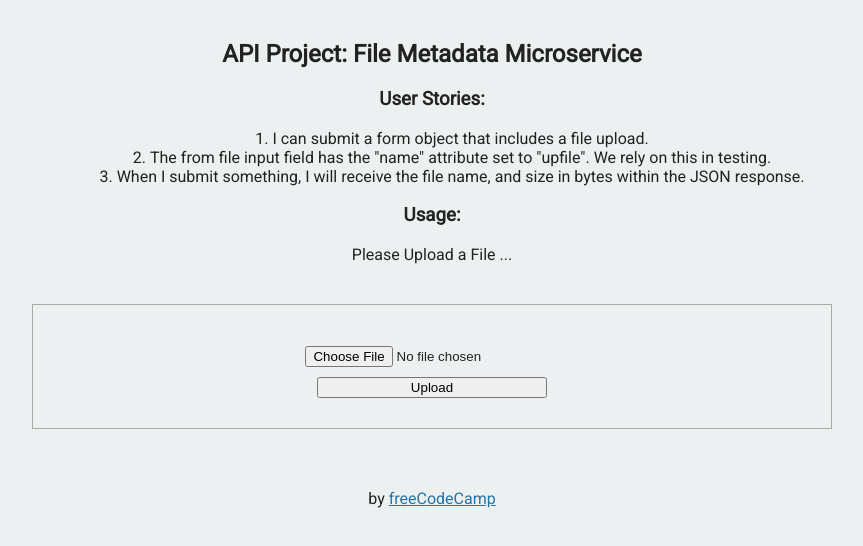
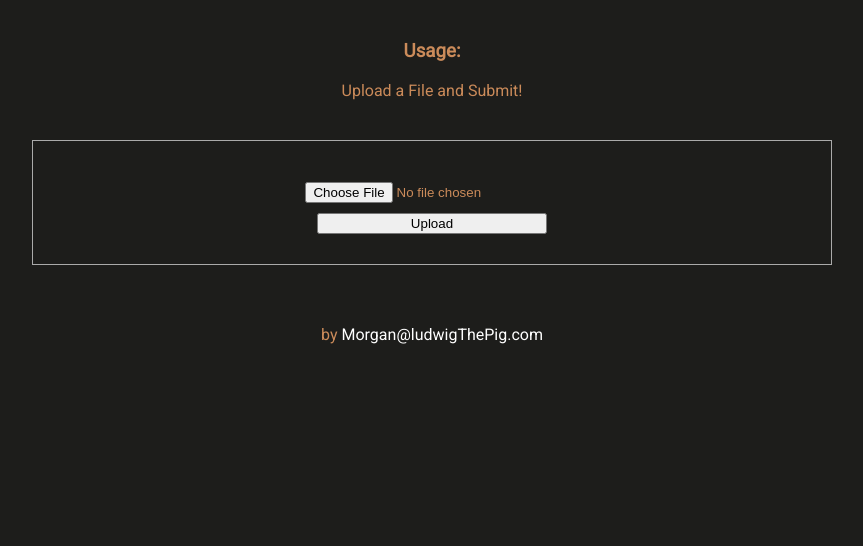
Before and after one commit to LudwigThePig/File-Metadata-Microservice, a website: page views/index.html in a window 1280 px wide. Shown: the whole page, without its empty margins (208-1071 px from the left). Drawn offline with Linux system fonts and the light colour scheme.

Commit message:
finshed functionality and added style

```diff
--- a/public/style.css
+++ b/public/style.css
@@ -3,8 +3,8 @@
 body {
 	font-family: 'Roboto', sans-serif;
 	font-size: 16px;
-	color: #222;
-	background-color: #ECF0F1;
+	color: #CB8B5A;
+	background-color: #1d1d1b;
 	text-align: center;
 }
 
@@ -46,9 +46,10 @@ input#button {
   width: 60%;
   min-width: 400px;
 }
-/****** Logo Div Styling ******/
-
-img {
-	margin: 20px auto 0 auto;
-	display: block;
+a{
+color: #fff;
+text-decoration: none;
 }
+a:hover{
+color: #CB8B5A;
+}
--- a/views/index.html
+++ b/views/index.html
@@ -12,17 +12,9 @@
    <body>
 
       <div class="container">
-        <h2>API Project: File Metadata Microservice</h2>
-        <h3>User Stories:</h3>
-        <ol>
-          <li>I can submit a form object that includes a file upload.</li>
-          <li>The from file input field  has the "name" attribute set to "upfile". We rely on this in testing.</li>
-          <li>When I submit something, I will receive the file name, and size in bytes within the JSON response.</li>
-        </ol>
-
         <h3>Usage:</h3>
         <p>
-          Please Upload a File ...
+          Upload a File and Submit!
         </p>
         <div class="view">
           <h4 id="output"></h4>
@@ -35,7 +27,7 @@
       <div class="footer">
         <p>
           by
-          <a href="http://www.freecodecamp.com">freeCodeCamp</a>
+          <a href="http://www.ludwigthepig.com.com">Morgan@ludwigThePig.com</a>
         </p>
       </div>
    </body>
```
